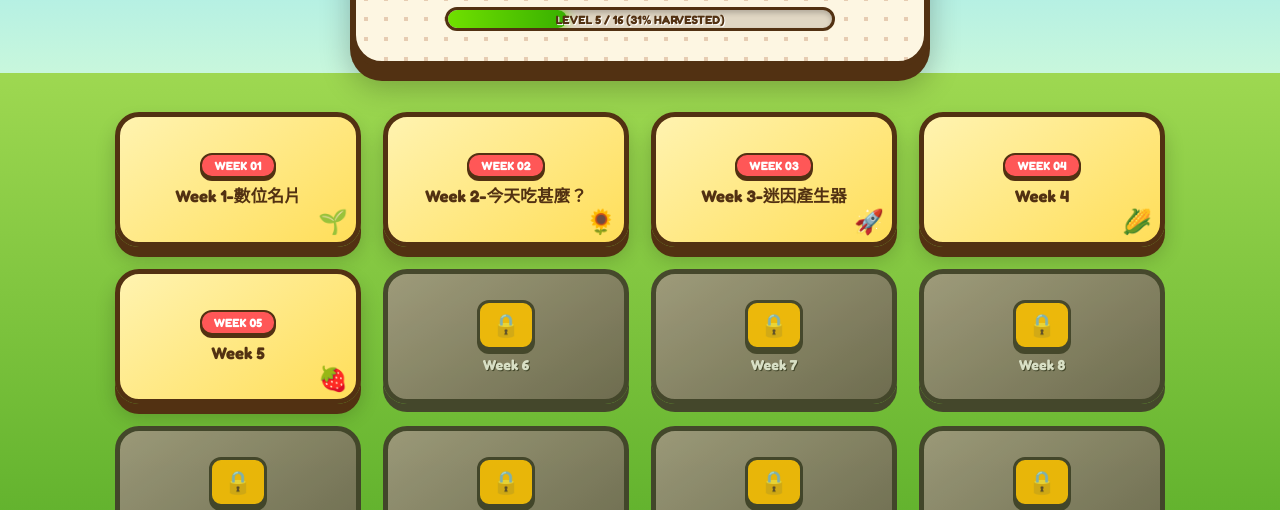
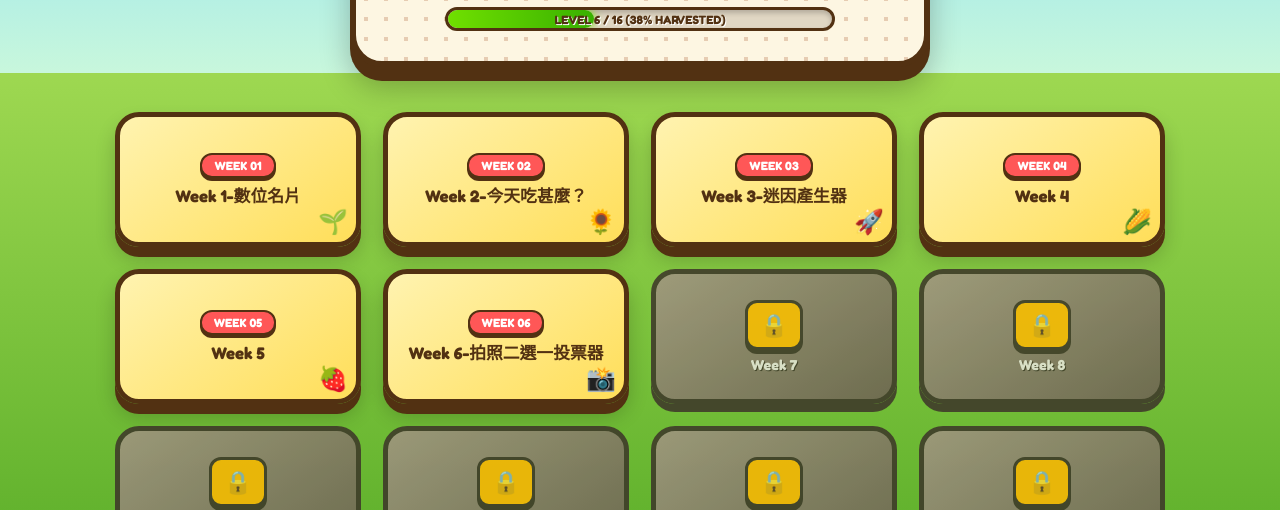
Before and after one commit to Oanh2007/TranHoangOanh, a plain HTML site: page index.html in a window 1280 px wide. Shown: the part 287-797 px from the top of the page. Drawn offline with Linux system fonts and the light colour scheme; a web font is replaced by a local one.

Commit message:
Update index.html

```diff
--- a/index.html
+++ b/index.html
@@ -188,7 +188,7 @@
 
         .xp-fill {
             height: 100%;
-            width: 31%; /* 5 of 16 completed (approx 31%) */
+            width: 38%; /* 6 of 16 completed (approx 38%) */
             background: linear-gradient(90deg, #70e000, #38b000);
             border-radius: 15px;
             transition: width 1s ease-in-out;
@@ -393,7 +393,7 @@
             <!-- XP Progress Bar -->
             <div class="xp-bar-container">
                 <div class="xp-fill"></div>
-                <span class="xp-text">LEVEL 5 / 16 (31% HARVESTED)</span>
+                <span class="xp-text">LEVEL 6 / 16 (38% HARVESTED)</span>
             </div>
         </header>
 
@@ -434,8 +434,14 @@
                 <span class="crop-icon">🍓</span>
             </a>
 
-            <!-- Plot 6-16 (Locked) -->
-            <div class="plot-card locked"><div class="lock-body"><span class="lock-icon">🔒</span></div><span class="title">Week 6</span></div>
+            <!-- Plot 6 (Unlocked) -->
+            <a href="w6/index.html" class="plot-card unlocked">
+                <span class="badge">WEEK 06</span>
+                <span class="title">Week 6-拍照二選一投票器</span>
+                <span class="crop-icon">📸</span>
+            </a>
+
+            <!-- Plot 7-16 (Locked) -->
             <div class="plot-card locked"><div class="lock-body"><span class="lock-icon">🔒</span></div><span class="title">Week 7</span></div>
             <div class="plot-card locked"><div class="lock-body"><span class="lock-icon">🔒</span></div><span class="title">Week 8</span></div>
             <div class="plot-card locked"><div class="lock-body"><span class="lock-icon">🔒</span></div><span class="title">Week 9</span></div>
```
Lines whose indentation alone changed are shown as unchanged.
